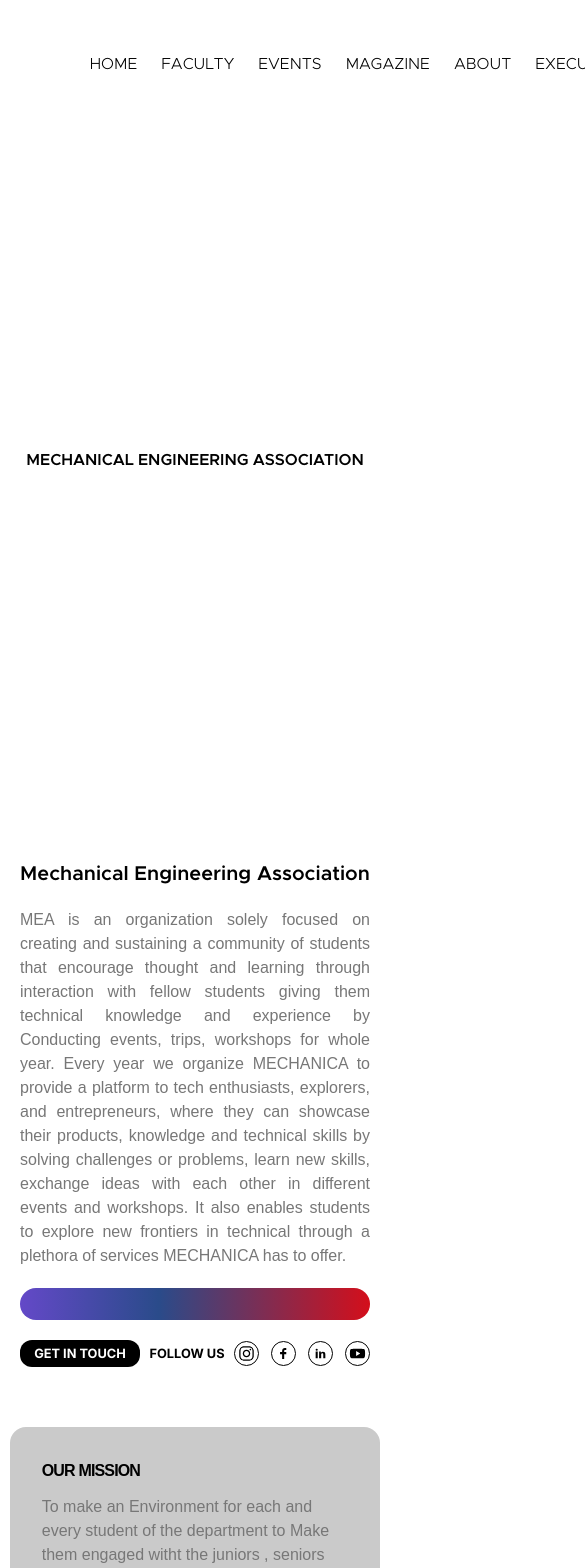
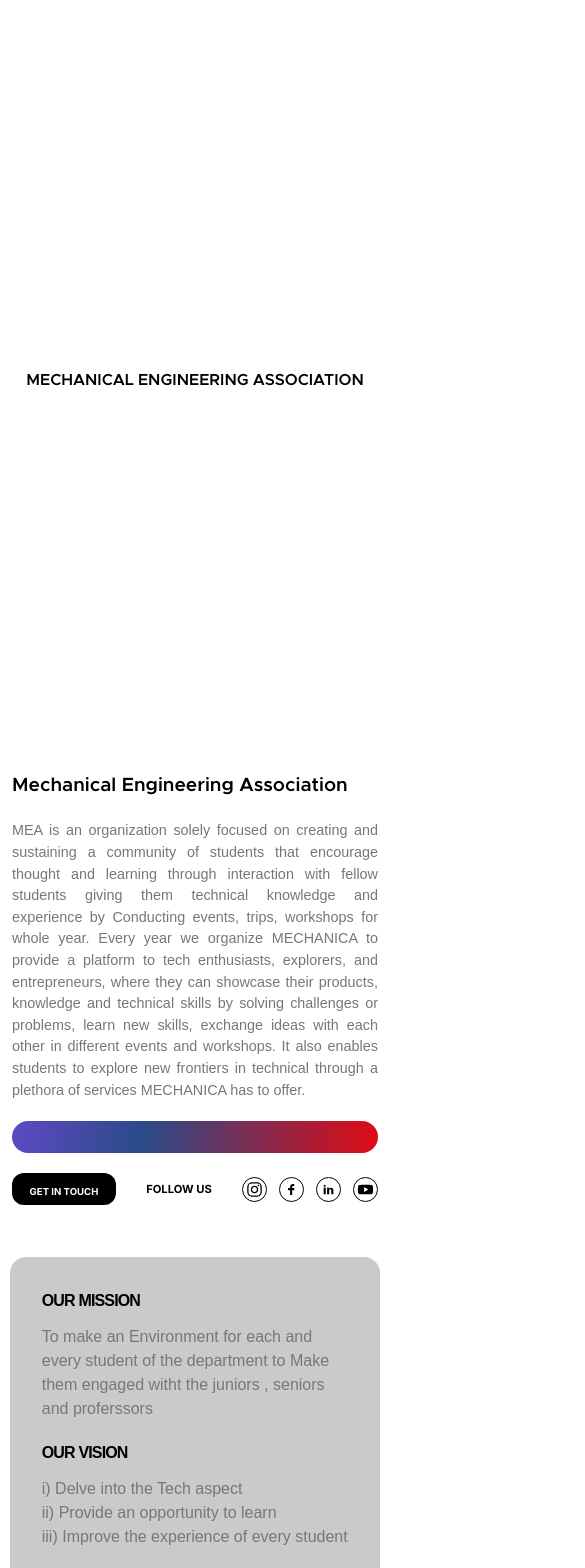
Before and after one commit to ganjisaichandra/MEA, a Next.js app: page / in a window 390 px wide. Shown: the top 1568 px of the page, 585 px wide, since content can reach past the window. Built offline with nearby package versions, Linux system fonts and the light colour scheme; a web font is replaced by a local one.

Commit message:
homepage adjuatments

```diff
--- a/src/app/page.tsx
+++ b/src/app/page.tsx
@@ -15,11 +15,11 @@
     <>
       <MeaTitle />
       <div className="w-full flex items-center flex-wrap justify-around h-max mb-10 gap-5">
-        <div className="flex justify-center flex-wrap gap-5 p-5  ma:p-1 ma:w-1/2 flex-col">
-          <p className="text-xl sm:text-2xl md:text-3xl font-metrapolis-semibold">
+        <div className="flex justify-center flex-wrap gap-5 p-3 sm:p-5  ma:p-1 ma:w-1/2 flex-col">
+          <p className="text-[1.2rem] sm:text-2xl md:text-3xl font-metrapolis-semibold">
             Mechanical Engineering Association
           </p>
-          <p className="text-[#777777] font-poppins text-md sm:text-lg text-justify">
+          <p className="text-[#777777] font-poppins text-[0.9rem] sm:text-lg text-justify">
             MEA is an organization solely focused on creating and sustaining a
             community of students that encourage thought and learning through
             interaction with fellow students giving them technical knowledge and
@@ -34,18 +34,30 @@
           </p>
           <div className="colbar w-full h-[2rem] animate-colchange  rounded-full"></div>
           <div className="flex justify-between font-bold w-full items-center">
-            <button className="bg-black p-1 sm:p-2 rounded-xl  text-[0.8rem]  text-white ">
-              <p className="w-[7rem] sm:w-[8rem] inline-block text-[0.8rem] ">
+            <button className="bg-black p-1 sm:p-2 rounded-xl  text-white ">
+              <p className="w-[6rem] sm:w-[8rem] inline-flex items-center justify-center text-[0.6rem] sm:text-[1rem] ">
                 GET IN TOUCH
               </p>
             </button>
-            <p className="text-[0.8rem]">FOLLOW US</p>
+            <p className="text-[0.7rem] sm:text-[1rem]">FOLLOW US</p>
             <div className="flex justify-center items-center gap-3">
-              <FaInstagram size={25} className="social-link" />
+              <FaInstagram
+                size={25}
+                className="social-link scale:80 sm:scale:100"
+              />
               {/* <TiSocialInstagram size={25} /> */}
-              <TiSocialFacebook size={25} className="social-link" />
-              <TiSocialLinkedin size={25} className="social-link" />
-              <TiSocialYoutube size={25} className="social-link" />
+              <TiSocialFacebook
+                size={25}
+                className="social-link scale:80 sm:scale:100"
+              />
+              <TiSocialLinkedin
+                size={25}
+                className="social-link scale:80 sm:scale:100"
+              />
+              <TiSocialYoutube
+                size={25}
+                className="social-link scale:80 sm:scale:100"
+              />
             </div>
           </div>
         </div>
--- a/src/components/Footer.tsx
+++ b/src/components/Footer.tsx
@@ -13,7 +13,7 @@
 export default function Footer() {
   return (
     <>
-      <div className="w-full flex flex-col h-[21rem] overflow-clip bg-black mt-[2rem]">
+      <div className="w-full flex flex-col h-[22rem] overflow-clip bg-black mt-[2rem] p-2">
         <div className="w-full grid grid-cols-2 justify-items-center h-[16.5rem] p-2 items-center">
           <Image src={logo} className="w-[7.5rem] " alt="" />
           <div className="flex flex-col gap-5">
--- a/src/components/NavBar.tsx
+++ b/src/components/NavBar.tsx
@@ -5,7 +5,7 @@
 export default function NavBar() {
   return (
     <>
-      <div className="w-full z-10 sticky top-[1.5rem] flex justify-center items-center">
+      <div className="hidden w-full z-10 sticky top-[1.5rem] sm:flex justify-center items-center">
         <div className=" bg-white/50 backdrop-filter backdrop-blur-md rounded-xl  h-[5rem] w-[95%] items-center flex justify-between pl-[5rem] pr-[5rem]">
           <div>
             <Image src={logo} alt="" className="w-[4rem]" />
```
